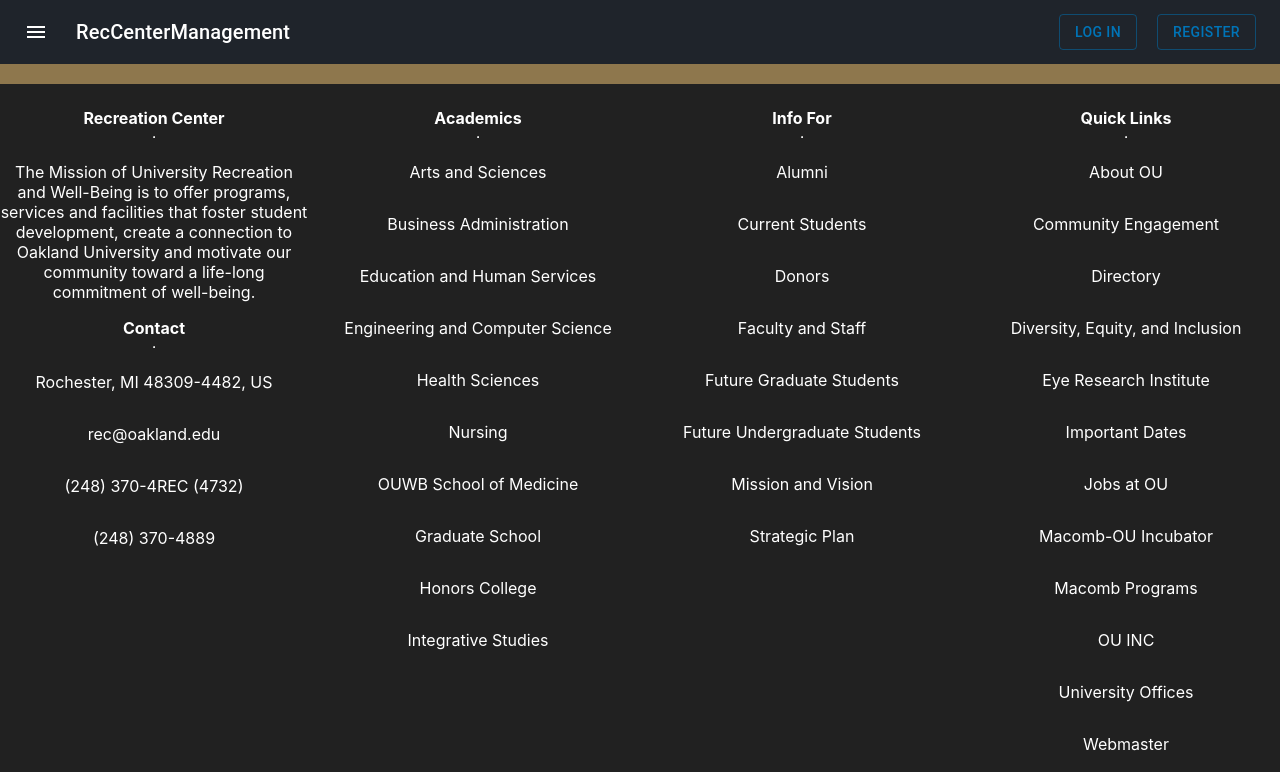
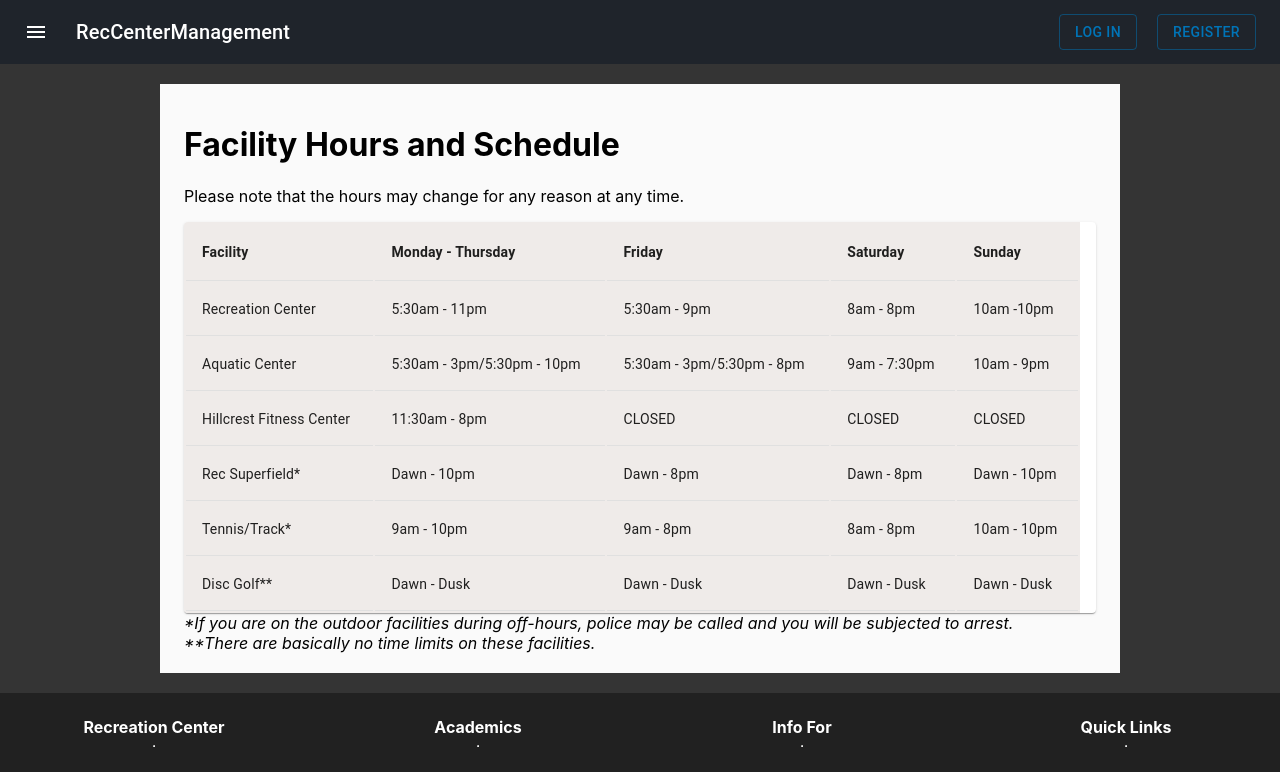
Before and after one commit to RecCenterManagement/rec-management-frontend, a React (Create React App) app: page /facilityhours in a window 1280 px wide. Shown: the top 772 px of the page. Built offline with nearby package versions, Linux system fonts and the light colour scheme.

Commit message:
Finished Facility Hours page

```diff
--- a/src/components/AboutUs.js
+++ b/src/components/AboutUs.js
@@ -114,7 +114,7 @@ const AboutUs = () => {
     </TableRow>
 
     <TableRow>
-        <TableCell>No image available</TableCell>
+        <TableCell><i>No image available, sorry.</i></TableCell>
         <TableCell><b>DALE KOLNITYS</b><br />Coordinator, Facility Operations<br />
         <a href="mailto:kolnitys@oakland.edu">kolnitys@oakland.edu</a><br />  (248) 370-4881
     </TableCell>
@@ -153,7 +153,7 @@ const AboutUs = () => {
     </TableRow>
 
     <TableRow>
-        <TableCell>No image available</TableCell>
+        <TableCell><i>No image available, sorry.</i></TableCell>
         <TableCell><b>KATHRYN AYER</b><br />Office Manager<br />
         <a href="mailto:kayer@oakland.edu">kayer@oakland.edu</a><br /> (248) 370-4884
     </TableCell>
@@ -176,7 +176,6 @@ const AboutUs = () => {
     </TableRow>
 
 
-
     </TableBody>
     </table>
     </Paper>
--- a/src/components/FacilityHoursAndSchedule.js
+++ b/src/components/FacilityHoursAndSchedule.js
@@ -15,7 +15,7 @@ const useStyles = makeStyles({
       backgroundColor: '#efebe9'
     },
     background: {
-      backgroundColor: '#8e774d'
+      backgroundColor: '#343434'
     },
     cont: {
       backgroundColor: '#fafafa'
@@ -30,16 +30,82 @@ const useStyles = makeStyles({
     return (
         <div className = {classes.background}>
             <br />
-
-
+            <Container maxWidth="md" className={classes.cont}>
+              <br />
+              <a>
+                <h1>Facility Hours and Schedule</h1>
+              </a>
+              <p>
+                Please note that the hours may change for any reason at any time.
+              </p>
+              <Paper className={classes.root}>
+              <table className={classes.table} aria-label="spanning table">
+              <TableHead>
+                    <TableRow>
+                      <TableCell><b>Facility</b></TableCell>
+                      <TableCell><b>Monday - Thursday</b></TableCell>
+                      <TableCell><b>Friday</b></TableCell>
+                      <TableCell><b>Saturday</b></TableCell>
+                      <TableCell><b>Sunday</b></TableCell>
+                    </TableRow>
+                </TableHead>
+                <TableBody>
+                  <TableRow>
+                    <TableCell>Recreation Center</TableCell>
+                    <TableCell>5:30am - 11pm</TableCell>
+                    <TableCell>5:30am - 9pm</TableCell>
+                    <TableCell>8am - 8pm</TableCell>
+                    <TableCell>10am -10pm</TableCell>
+                  </TableRow>
+                  <TableRow>
+                    <TableCell>Aquatic Center</TableCell>
+                    <TableCell>5:30am - 3pm/5:30pm - 10pm</TableCell>
+                    <TableCell>5:30am - 3pm/5:30pm - 8pm</TableCell>
+                    <TableCell>9am - 7:30pm</TableCell>
+                    <TableCell>10am - 9pm</TableCell>
+                  </TableRow>
+                  <TableRow>
+                    <TableCell>Hillcrest Fitness Center</TableCell>
+                    <TableCell>11:30am - 8pm</TableCell>
+                    <TableCell>CLOSED</TableCell>
+                    <TableCell>CLOSED</TableCell>
+                    <TableCell>CLOSED</TableCell>
+                  </TableRow>
+                  <TableRow>
+                    <TableCell>Rec Superfield*</TableCell>
+                    <TableCell>Dawn - 10pm</TableCell>
+                    <TableCell>Dawn - 8pm</TableCell>
+                    <TableCell>Dawn - 8pm</TableCell>
+                    <TableCell>Dawn - 10pm</TableCell>
+                  </TableRow>
+                  <TableRow>
+                    <TableCell>Tennis/Track*</TableCell>
+                    <TableCell>9am - 10pm</TableCell>
+                    <TableCell>9am - 8pm</TableCell>
+                    <TableCell>8am - 8pm</TableCell>
+                    <TableCell>10am - 10pm</TableCell>
+                  </TableRow>
+                  <TableRow>
+                    <TableCell>Disc Golf**</TableCell>
+                    <TableCell>Dawn - Dusk</TableCell>
+                    <TableCell>Dawn - Dusk</TableCell>
+                    <TableCell>Dawn - Dusk</TableCell>
+                    <TableCell>Dawn - Dusk</TableCell>
+                  </TableRow>
+                </TableBody>
+              </table>
+              </Paper>
+              <a><i>
+                  *If you are on the outdoor facilities during off-hours, police may be called and you will
+                  be subjected to arrest.<br />
+                  **There are basically no time limits on these facilities.
+              </i></a>
+              <br />
+              <br />
+            </Container>
+            <br />
         </div>
-
-
-
     )
-
-
-
   }
 
   export default FacilityHoursAndSchedule
```
Also changed, not shown: 1 other file (tests, documents, lock files or other folders).
